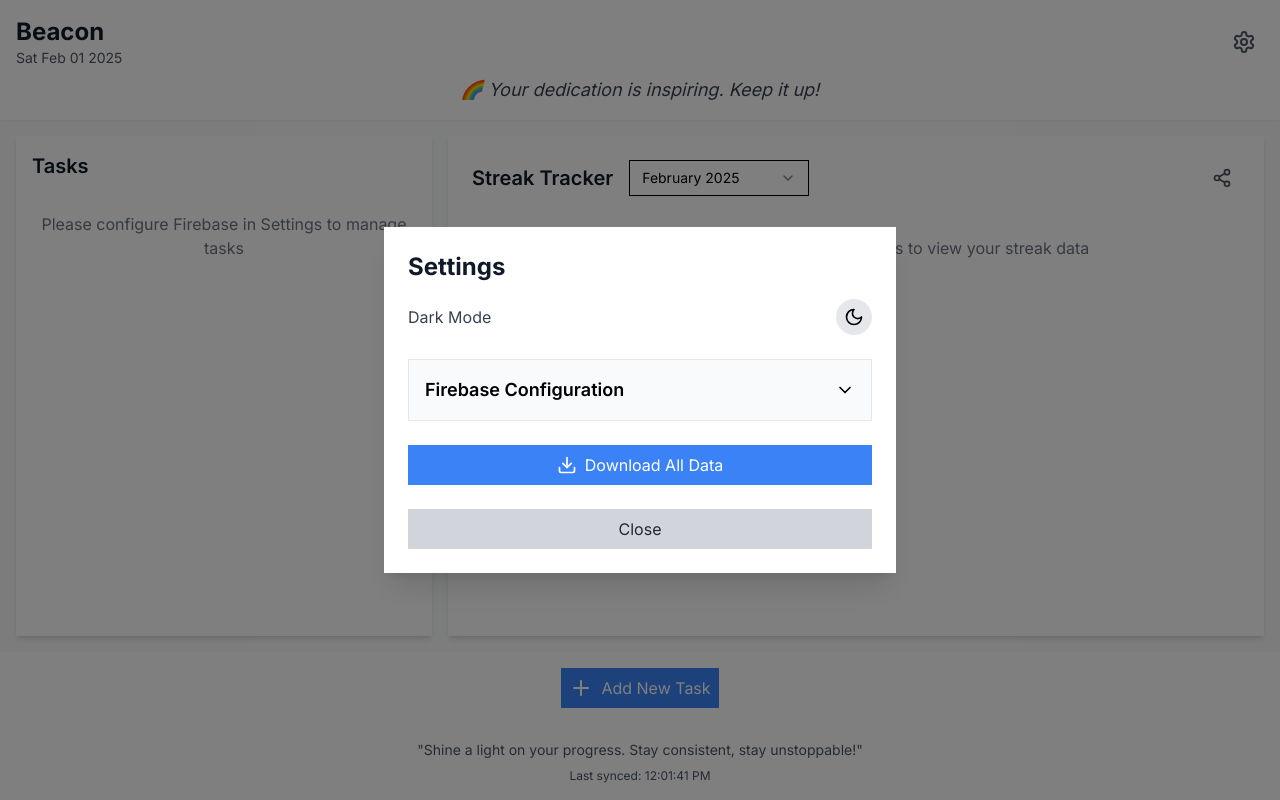
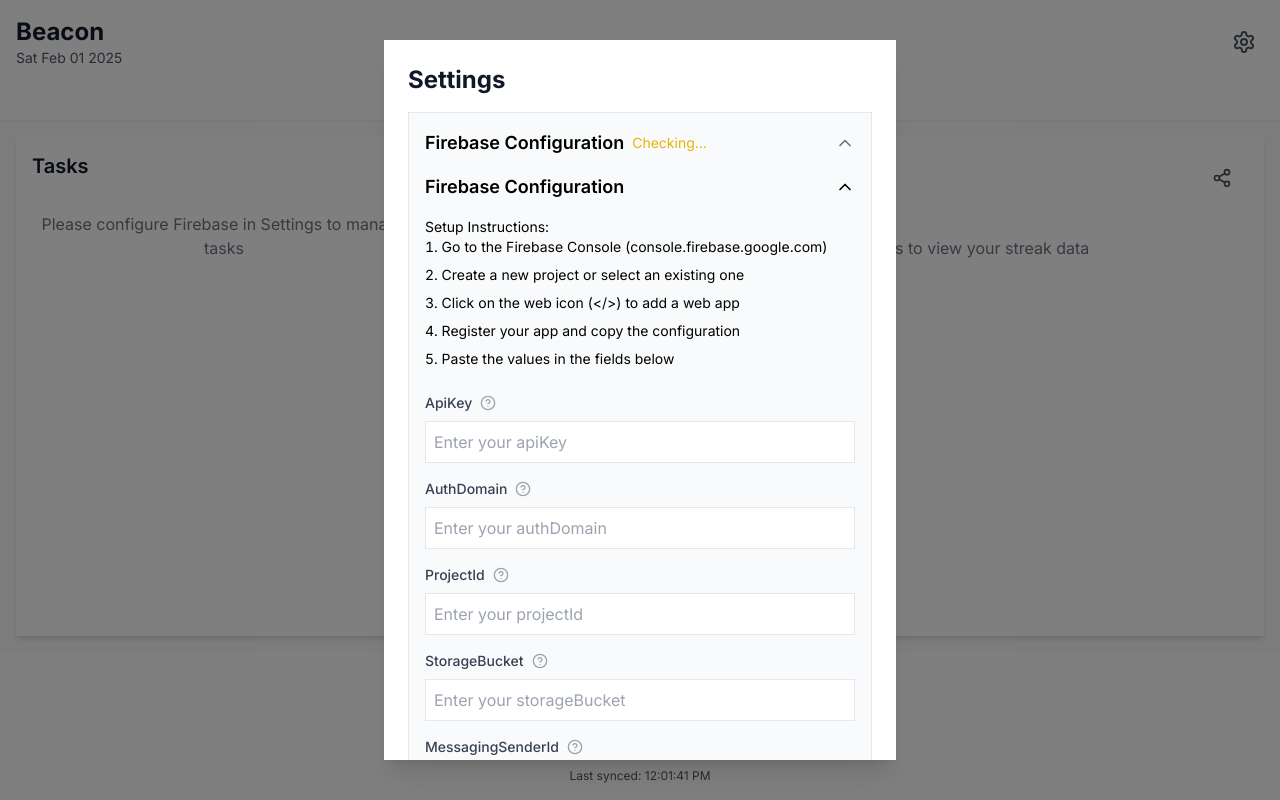
Before and after one commit to andytrigent/streakbeacon-app, a Next.js app: page / in a window 1280 px wide. Both pictures are taken after a click on the button 1244 px from the left and 42 px from the top of the page. Built offline with nearby package versions, Linux system fonts and the light colour scheme.

Commit message:
feat: improve Firebase configuration UI with test connection, status indicators, and tooltips
Co-Authored-By: Anand Padia 'Andy' <anand_p@trigent.com>

```diff
--- a/app/components/Settings.tsx
+++ b/app/components/Settings.tsx
@@ -2,12 +2,22 @@
 
 import { useState, useEffect } from "react"
 import { initFirebase } from "@/lib/firebase"
-import { Download, Moon, Sun, ChevronDown, ChevronUp } from "lucide-react"
+import { Download, Moon, Sun, ChevronDown, ChevronUp, HelpCircle } from "lucide-react"
 import { type FirebaseConfig } from "@/lib/firebase"
+
+const FIREBASE_FIELD_DESCRIPTIONS: Record<keyof FirebaseConfig, string> = {
+  apiKey: "The API key from your Firebase project settings",
+  authDomain: "The authentication domain for your Firebase project",
+  projectId: "The unique identifier for your Firebase project",
+  storageBucket: "The storage bucket URL for your Firebase project",
+  messagingSenderId: "The messaging sender ID for Firebase Cloud Messaging",
+  appId: "The application ID assigned by Firebase"
+}
 
 export default function Settings({ isOpen, onClose }: { isOpen: boolean; onClose: () => void }) {
   const [isDarkMode, setIsDarkMode] = useState(false)
-  const [showFirebaseSetup, setShowFirebaseSetup] = useState(false)
+  const [showFirebaseSetup, setShowFirebaseSetup] = useState(true)
+  const [isFirebaseInitialized, setIsFirebaseInitialized] = useState(false)
   const [firebaseConfig, setFirebaseConfig] = useState<FirebaseConfig>({
     apiKey: "",
     authDomain: "",
@@ -17,6 +27,8 @@ export default function Settings({ isOpen, onClose }: { isOpen: boolean; onClose
     appId: ""
   })
   const [configError, setConfigError] = useState<string>("")
+  const [testStatus, setTestStatus] = useState<{ type: 'success' | 'error', message: string } | null>(null)
+  const [connectionStatus, setConnectionStatus] = useState<'connected' | 'disconnected' | 'checking'>('checking')
 
   const toggleDarkMode = () => {
     setIsDarkMode(!isDarkMode)
@@ -31,23 +43,54 @@ export default function Settings({ isOpen, onClose }: { isOpen: boolean; onClose
     setConfigError("")
   }
 
-  const validateAndSaveConfig = async () => {
+  const testFirebaseConnection = async () => {
     const requiredFields = Object.keys(firebaseConfig) as (keyof FirebaseConfig)[]
     const emptyFields = requiredFields.filter(field => !firebaseConfig[field])
 
     if (emptyFields.length > 0) {
-      setConfigError(`Missing required fields: ${emptyFields.join(", ")}`)
+      setTestStatus({ type: 'error', message: `Missing required fields: ${emptyFields.join(", ")}` })
+      setConnectionStatus('disconnected')
       return
     }
 
+    setConnectionStatus('checking')
     try {
       initFirebase(firebaseConfig)
+      setTestStatus({ type: 'success', message: 'Firebase connection successful!' })
+      setConnectionStatus('connected')
+    } catch (error) {
+      setTestStatus({ type: 'error', message: error instanceof Error ? error.message : 'Failed to connect to Firebase' })
+      setConnectionStatus('disconnected')
+    }
+  }
+
+  const saveFirebaseConfiguration = async () => {
+    try {
       localStorage.setItem('firebaseConfig', JSON.stringify(firebaseConfig))
       setConfigError("")
-      setShowFirebaseSetup(false)
+      setIsFirebaseInitialized(true)
+      setTestStatus({ type: 'success', message: 'Firebase configuration saved successfully!' })
+      setConnectionStatus('connected')
     } catch (error) {
-      setConfigError(error instanceof Error ? error.message : 'Failed to initialize Firebase')
+      setConfigError(error instanceof Error ? error.message : 'Failed to save Firebase configuration')
+      setConnectionStatus('disconnected')
     }
+  }
+
+  const resetFirebaseConfiguration = () => {
+    localStorage.removeItem('firebaseConfig')
+    setFirebaseConfig({
+      apiKey: "",
+      authDomain: "",
+      projectId: "",
+      storageBucket: "",
+      messagingSenderId: "",
+      appId: ""
+    })
+    setIsFirebaseInitialized(false)
+    setConnectionStatus('disconnected')
+    setTestStatus(null)
+    setConfigError("")
   }
 
   // Load saved config on mount
@@ -58,8 +101,11 @@ export default function Settings({ isOpen, onClose }: { isOpen: boolean; onClose
         const config = JSON.parse(savedConfig)
         setFirebaseConfig(config)
         initFirebase(config)
+        setIsFirebaseInitialized(true)
+        setConnectionStatus('connected')
       } catch (error) {
         console.error('Failed to load saved Firebase config:', error)
+        setConnectionStatus('disconnected')
       }
     }
   }, [])
@@ -71,14 +117,29 @@ export default function Settings({ isOpen, onClose }: { isOpen: boolean; onClose
       <div className="bg-white dark:bg-gray-800 p-6 rounded-lg shadow-xl w-[32rem] max-h-[90vh] overflow-y-auto">
         <h2 className="text-2xl font-bold mb-4 text-gray-900 dark:text-white">Settings</h2>
         <div className="space-y-6">
-          <div className="flex items-center justify-between">
-            <span className="text-gray-700 dark:text-gray-300">Dark Mode</span>
-            <button onClick={toggleDarkMode} className="p-2 rounded-full bg-gray-200 dark:bg-gray-700">
-              {isDarkMode ? <Sun className="w-5 h-5" /> : <Moon className="w-5 h-5" />}
+          <div className="border rounded-lg p-4 bg-gray-50 dark:bg-gray-900">
+            <div className="flex items-center justify-between mb-4">
+              <div>
+                <div className="flex items-center gap-2">
+                  <span className="text-lg font-semibold">Firebase Configuration</span>
+                  {connectionStatus === 'connected' ? (
+                    <span className="text-sm text-green-500">Connected ✓</span>
+                  ) : connectionStatus === 'checking' ? (
+                    <span className="text-sm text-yellow-500">Checking...</span>
+                  ) : !isFirebaseInitialized ? (
+                    <span className="text-sm text-red-500">(Setup Required)</span>
+                  ) : (
+                    <span className="text-sm text-red-500">Disconnected</span>
+                  )}
+                </div>
+              </div>
+              <button
+                onClick={() => setShowFirebaseSetup(!showFirebaseSetup)}
+                className="text-gray-500 hover:text-gray-700"
+              >
+                {showFirebaseSetup ? <ChevronUp className="w-5 h-5" /> : <ChevronDown className="w-5 h-5" />}
               </button>
             </div>
-
-          <div className="border rounded-lg p-4 bg-gray-50 dark:bg-gray-900">
             <button
               onClick={() => setShowFirebaseSetup(!showFirebaseSetup)}
               className="w-full flex items-center justify-between text-left"
@@ -103,9 +164,17 @@ export default function Settings({ isOpen, onClose }: { isOpen: boolean; onClose
                 <div className="space-y-4">
                   {Object.keys(firebaseConfig).map((field) => (
                     <div key={field} className="space-y-2">
+                      <div className="flex items-center gap-2">
                         <label className="block text-sm font-medium text-gray-700 dark:text-gray-300">
                           {field.charAt(0).toUpperCase() + field.slice(1)}
                         </label>
+                        <div className="group relative">
+                          <HelpCircle className="w-4 h-4 text-gray-400" />
+                          <div className="invisible group-hover:visible absolute left-1/2 -translate-x-1/2 bottom-full mb-2 px-3 py-2 bg-gray-900 text-white text-sm rounded-lg whitespace-nowrap">
+                            {FIREBASE_FIELD_DESCRIPTIONS[field as keyof FirebaseConfig]}
+                          </div>
+                        </div>
+                      </div>
                       <input
                         type="text"
                         value={firebaseConfig[field as keyof FirebaseConfig]}
@@ -121,14 +190,44 @@ export default function Settings({ isOpen, onClose }: { isOpen: boolean; onClose
                   <div className="text-red-500 text-sm mt-2">{configError}</div>
                 )}
 
+                {testStatus && (
+                  <div className={`text-sm mt-2 ${testStatus.type === 'success' ? 'text-green-500' : 'text-red-500'}`}>
+                    {testStatus.message}
+                  </div>
+                )}
+
+                <div className="space-y-2">
                   <button
-                  onClick={validateAndSaveConfig}
+                    onClick={testFirebaseConnection}
+                    className="w-full bg-green-500 text-white p-2 rounded-md hover:bg-green-600"
+                  >
+                    Test Connection
+                  </button>
+
+                  <button
+                    onClick={saveFirebaseConfiguration}
                     className="w-full bg-blue-500 text-white p-2 rounded-md hover:bg-blue-600"
+                    disabled={connectionStatus !== 'connected'}
                   >
-                  Validate &amp; Save Configuration
+                    Save Configuration
+                  </button>
+
+                  <button
+                    onClick={resetFirebaseConfiguration}
+                    className="w-full bg-red-500 text-white p-2 rounded-md hover:bg-red-600"
+                  >
+                    Reset Configuration
                   </button>
                 </div>
+              </div>
             )}
+          </div>
+
+          <div className="flex items-center justify-between">
+            <span className="text-gray-700 dark:text-gray-300">Dark Mode</span>
+            <button onClick={toggleDarkMode} className="p-2 rounded-full bg-gray-200 dark:bg-gray-700">
+              {isDarkMode ? <Sun className="w-5 h-5" /> : <Moon className="w-5 h-5" />}
+            </button>
           </div>
 
           <button
```
Lines whose indentation alone changed are shown as unchanged.
